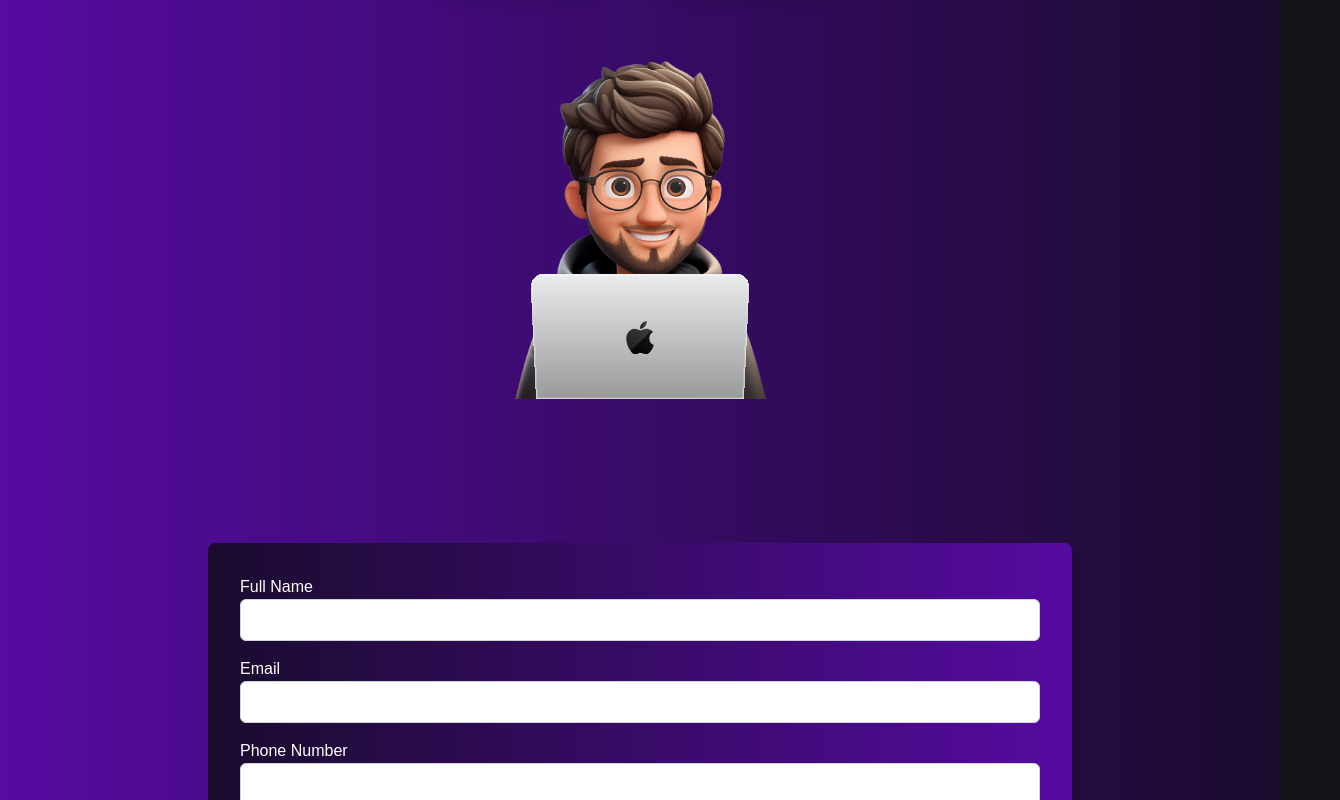
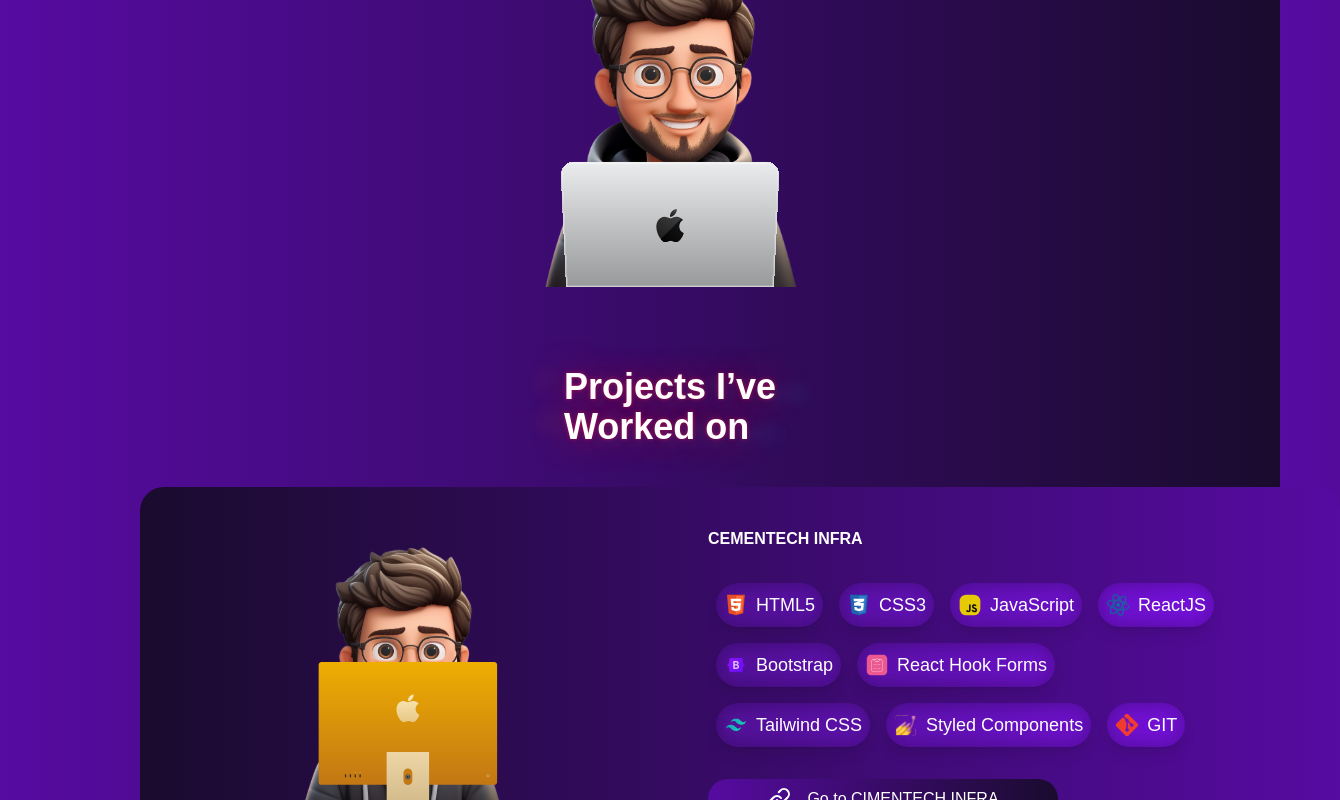
Before and after one commit to kristal7636/kristal-portfolio, a Next.js app: page / in a window 1280 px wide. Shown: the part 2000-2800 px from the top of the page, 1340 px wide, since content can reach past the window. Built offline with nearby package versions, Linux system fonts and the light colour scheme; a web font is replaced by a local one.

Commit message:
worked section added

```diff
--- /dev/null
+++ b/src/app/ProjectsWorkedOn/ProjectsWorkedOn.tsx
@@ -0,0 +1,95 @@
+import { Link } from "lucide-react";
+import React from "react";
+
+export default function CricTracker() {
+  const skillsData = [
+    { src: "./html5.svg", alt: "HTML5 Logo", label: "HTML5" },
+    { src: "./CSS3.svg", alt: "CSS3 Logo", label: "CSS3" },
+    { src: "./js.svg", alt: "JavaScript Logo", label: "JavaScript" },
+    { src: "./RJS.svg", alt: "ReactJS Logo", label: "ReactJS" },
+    { src: "./Bts.png", alt: "NextJS Logo", label: "Bootstrap" },
+    {
+      src: "./RHF.svg",
+      alt: "React Hook Forms Logo",
+      label: "React Hook Forms",
+    },
+    { src: "./TW.svg", alt: "Tailwind CSS Logo", label: "Tailwind CSS" },
+    {
+      src: "./SC.svg",
+      alt: "Styled Components Logo",
+      label: "Styled Components",
+    },
+    { src: "./G.svg", alt: "Git Logo", label: "GIT" },
+  ];
+  return (
+    <div className="">
+      <div className="flex justify-between items-center">
+        <h2 className="text-3xl md:text-4xl font-bold mb-10">
+          Projects I’ve <br /> Worked on
+        </h2>
+        {/* <div className="w-8 h-8 flex justify-center items-center rounded-full border">
+            <i className="text-lg font-bold text-white border">i</i>
+          </div> */}
+      </div>
+      <div className=" w-[150vh] py-10 ml-[140px] shadow-l text-white flex flex-col md:flex-row gap-8 md:gap-12 rounded-3xl bg-gradient-to-r from-[#1a0b2e] to-[#560ba1] ">
+        {/* Left Section */}
+        <div className="flex-1">
+          <div className=" overflow-hidden w-[300px] h-[350px] ml-28 ">
+            <img
+              src="avatar-imac.svg" // Replace with your image path
+              alt="CricTracker UI"
+              className="w-full"
+            />
+          </div>
+        </div>
+
+        {/* Right Section */}
+        <div className="flex-1 flex flex-col gap-6 mr-28  ">
+          {/* Title */}
+          <div className="flex justify-between items-center">
+            <h1 className="font-bold">CEMENTECH INFRA</h1>
+          </div>
+          {/* Description */}
+          {/* <p className="text-sm sm:text-base md:text-lg">
+            Worked on <span className="font-semibold">Website</span>
+          </p> */}
+          {/* Technologies Used */}
+          <div className=" flex flex-wrap   ">
+            {skillsData.map((skill, index) => (
+              <div
+                key={index}
+                className="backdrop-blur-md backdrop-brightness-150 min-w-[50px] my-0  mx-0 md:my-2 px-2 py-2 md:mx-2  text-white rounded-full flex items-center justify-center shadow-lg"
+              >
+                <img
+                  src={skill.src}
+                  alt={skill.alt}
+                  className={`mr-2 h-6 w-6 ${
+                    skill.label === "ReactJS"
+                      ? "animate-spin"
+                      : skill.label === "Redux"
+                      ? "animate-spin"
+                      : ""
+                  }`}
+                />
+                <h1 className="text-center text-lg ">{skill.label}</h1>
+              </div>
+            ))}
+          </div>
+          {/* Button */}
+          <a
+            href="https://cementech-infra-mevpasjh9-varun1452s-projects.vercel.app/"
+            target="_blank"
+          >
+            <button
+              type="submit"
+              className="w-[350px] py-2 bg-blue-500 text-white rounded-full bg-gradient-to-r from-[#560ba1] to-[#1a0b2e] flex items-center justify-center gap-4"
+            >
+              <Link />
+              Go to CIMENTECH INFRA
+            </button>{" "}
+          </a>{" "}
+        </div>
+      </div>{" "}
+    </div>
+  );
+}
--- a/src/app/page.tsx
+++ b/src/app/page.tsx
@@ -5,6 +5,7 @@ import Skills from "./Skills/Skills";
 import ConnectWithME from "./ConnectWithMe/ConnectWithMe";
 import Footer from "./Footer/Footer";
 import Contact from "./ContactMe/ContactMe";
+import Projects from "./ProjectsWorkedOn/ProjectsWorkedOn";
 
 const preahvihear = Preahvihear({
   weight: "400", // Specify the weight if needed
@@ -18,6 +19,7 @@ export default function Home() {
       <Hero />
       <Skills />
       <ConnectWithME />
+      <Projects />
       <Contact />
       <Footer />
     </div>
```
Also changed, not shown: public/Bts.png (added).
